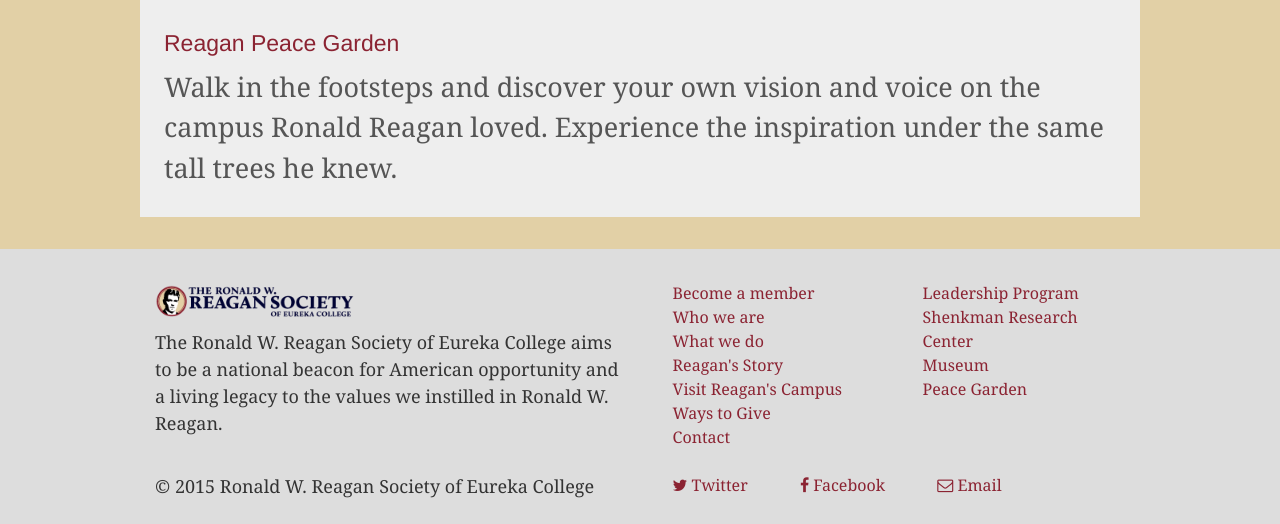
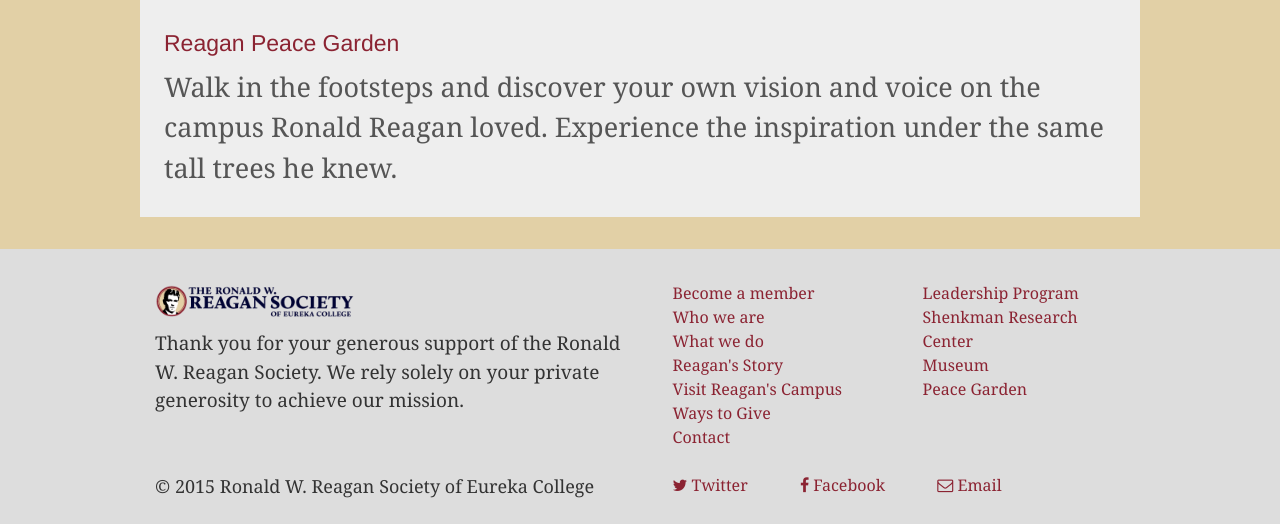
Before and after one commit to dwysefisher/Reagan-2015-zurb, a PHP site: page / in a window 1280 px wide. Shown: the part 2404-2928 px from the top of the page. Run offline with PHP 8.4, Linux system fonts and the light colour scheme; some libraries are stand-ins or nearby versions.

Commit message:
footer text

```diff
--- a/become-a-member.html
+++ b/become-a-member.html
@@ -157,7 +157,7 @@
   <div class="row">
     <div class="small-10 medium-6 small-centered medium-uncentered columns">
       <a href="/" class="" id=""><img src="img/RRS-logo-web-large.png" alt="Ronald W. Reagan Society of Eureka College" title="Ronald W. Reagan Society of Eureka College"></a>
-      <p>The Ronald W. Reagan Society of Eureka College aims to be a national beacon for American opportunity and a living legacy to the values we instilled in Ronald W. Reagan. </p>
+      <p class="centi">Thank you for your generous support of the Ronald W. Reagan Society. We rely solely on your private generosity to achieve our mission.</p>
     </div>
    <div class="">
     <div class="small-6 medium-3 columns">
--- a/contact.php
+++ b/contact.php
@@ -290,7 +290,7 @@ if($_POST["message"]) {
   <div class="row">
     <div class="small-10 medium-6 small-centered medium-uncentered columns">
       <a href="/" class="" id=""><img src="img/RRS-logo-web-large.png" alt="Ronald W. Reagan Society of Eureka College" title="Ronald W. Reagan Society of Eureka College"></a>
-      <p>The Ronald W. Reagan Society of Eureka College aims to be a national beacon for American opportunity and a living legacy to the values we instilled in Ronald W. Reagan. </p>
+      <p class="centi">Thank you for your generous support of the Ronald W. Reagan Society. We rely solely on your private generosity to achieve our mission.</p>
     </div>
    <div class="">
     <div class="small-6 medium-3 columns">
--- a/events.html
+++ b/events.html
@@ -174,7 +174,7 @@
   <div class="row">
     <div class="small-10 medium-6 small-centered medium-uncentered columns">
       <a href="/" class="" id=""><img src="img/RRS-logo-web-large.png" alt="Ronald W. Reagan Society of Eureka College" title="Ronald W. Reagan Society of Eureka College"></a>
-      <p>The Ronald W. Reagan Society of Eureka College aims to be a national beacon for American opportunity and a living legacy to the values we instilled in Ronald W. Reagan. </p>
+      <p class="centi">Thank you for your generous support of the Ronald W. Reagan Society. We rely solely on your private generosity to achieve our mission.</p>
     </div>
    <div class="">
     <div class="small-6 medium-3 columns">
--- a/index.html
+++ b/index.html
@@ -100,7 +100,7 @@
     <div id="videoModal" class="reveal-modal large" data-reveal="">
      <h2>Find your vision and voice</h2>
      <div class="flex-video widescreen" style="display: block;">
-      <iframe width="560" height="315" src="https://www.youtube.com/embed/IAanAXv_cIs" frameborder="0" allowfullscreen></iframe>
+      <iframe width="560" height="315" src="https://www.youtube.com/embed/videoseries?list=PLkOTQEig0rPxy7Z761WOrWHwxN6-89_wS" frameborder="0" allowfullscreen></iframe>
      </div>
      <a class="close-reveal-modal">&#215;</a>
     </div>
@@ -196,7 +196,7 @@
   <div class="row">
     <div class="small-10 medium-6 small-centered medium-uncentered columns">
       <a href="/" class="" id=""><img src="img/RRS-logo-web-large.png" alt="Ronald W. Reagan Society of Eureka College" title="Ronald W. Reagan Society of Eureka College"></a>
-      <p>The Ronald W. Reagan Society of Eureka College aims to be a national beacon for American opportunity and a living legacy to the values we instilled in Ronald W. Reagan. </p>
+      <p class="centi">Thank you for your generous support of the Ronald W. Reagan Society. We rely solely on your private generosity to achieve our mission.</p>
     </div>
    <div class="">
     <div class="small-6 medium-3 columns">
--- a/visit-reagans-campus.html
+++ b/visit-reagans-campus.html
@@ -268,7 +268,7 @@ Donate Reagan Objects/Materials  (Donation Form) </p>-->
   <div class="row">
     <div class="small-10 medium-6 small-centered medium-uncentered columns">
       <a href="/" class="" id=""><img src="img/RRS-logo-web-large.png" alt="Ronald W. Reagan Society of Eureka College" title="Ronald W. Reagan Society of Eureka College"></a>
-      <p>The Ronald W. Reagan Society of Eureka College aims to be a national beacon for American opportunity and a living legacy to the values we instilled in Ronald W. Reagan. </p>
+      <p class="centi">Thank you for your generous support of the Ronald W. Reagan Society. We rely solely on your private generosity to achieve our mission.</p>
     </div>
    <div class="">
     <div class="small-6 medium-3 columns">
--- a/ways-to-give.html
+++ b/ways-to-give.html
@@ -134,7 +134,7 @@
   <div class="row">
     <div class="small-10 medium-6 small-centered medium-uncentered columns">
       <a href="/" class="" id=""><img src="img/RRS-logo-web-large.png" alt="Ronald W. Reagan Society of Eureka College" title="Ronald W. Reagan Society of Eureka College"></a>
-      <p>The Ronald W. Reagan Society of Eureka College aims to be a national beacon for American opportunity and a living legacy to the values we instilled in Ronald W. Reagan. </p>
+      <p class="centi">Thank you for your generous support of the Ronald W. Reagan Society. We rely solely on your private generosity to achieve our mission.</p>
     </div>
    <div class="">
     <div class="small-6 medium-3 columns">
--- a/what-we-do.html
+++ b/what-we-do.html
@@ -277,7 +277,7 @@
   <div class="row">
     <div class="small-10 medium-6 small-centered medium-uncentered columns">
       <a href="/" class="" id=""><img src="img/RRS-logo-web-large.png" alt="Ronald W. Reagan Society of Eureka College" title="Ronald W. Reagan Society of Eureka College"></a>
-      <p>The Ronald W. Reagan Society of Eureka College aims to be a national beacon for American opportunity and a living legacy to the values we instilled in Ronald W. Reagan. </p>
+      <p class="centi">Thank you for your generous support of the Ronald W. Reagan Society. We rely solely on your private generosity to achieve our mission.</p>
     </div>
    <div class="">
     <div class="small-6 medium-3 columns">
--- a/who-we-are.html
+++ b/who-we-are.html
@@ -134,7 +134,7 @@
   <div class="row">
     <div class="small-10 medium-6 small-centered medium-uncentered columns">
       <a href="/" class="" id=""><img src="img/RRS-logo-web-large.png" alt="Ronald W. Reagan Society of Eureka College" title="Ronald W. Reagan Society of Eureka College"></a>
-      <p>The Ronald W. Reagan Society of Eureka College aims to be a national beacon for American opportunity and a living legacy to the values we instilled in Ronald W. Reagan. </p>
+      <p class="centi">Thank you for your generous support of the Ronald W. Reagan Society. We rely solely on your private generosity to achieve our mission.</p>
     </div>
    <div class="">
     <div class="small-6 medium-3 columns">
```
Also changed, not shown: 1 other file.
